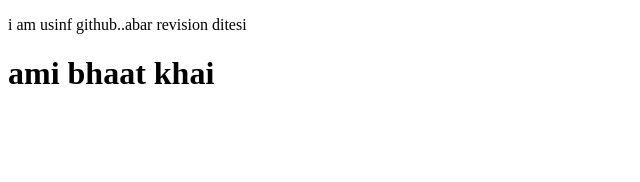
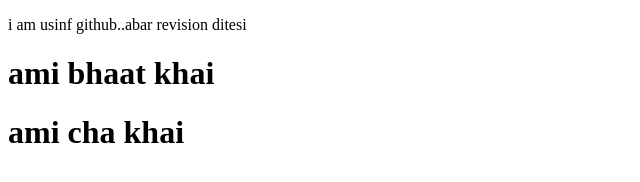
Before and after one commit to fardinrafatbd/my-fourth-website, a plain HTML site: page index.html in a window 1280 px wide. Shown: the whole page, without its empty margins (0-640 px from the left). Drawn offline with Linux system fonts and the light colour scheme.

Commit message:
cha khai

```diff
--- a/index.html
+++ b/index.html
@@ -8,5 +8,6 @@
 <body>
   <p>i am usinf github..abar revision ditesi</p>
   <h1>ami bhaat khai</h1>
+  <h1>ami cha khai</h1>
 </body>
 </html>
```
